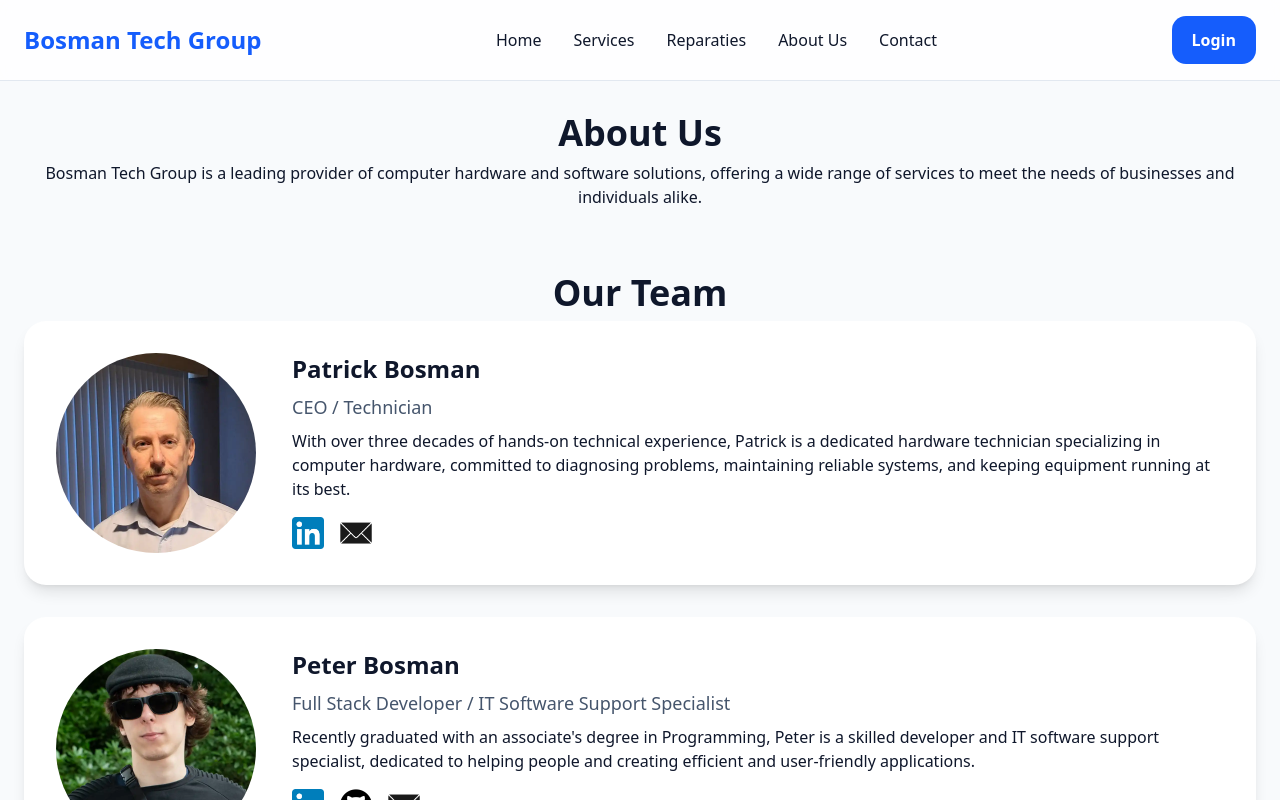
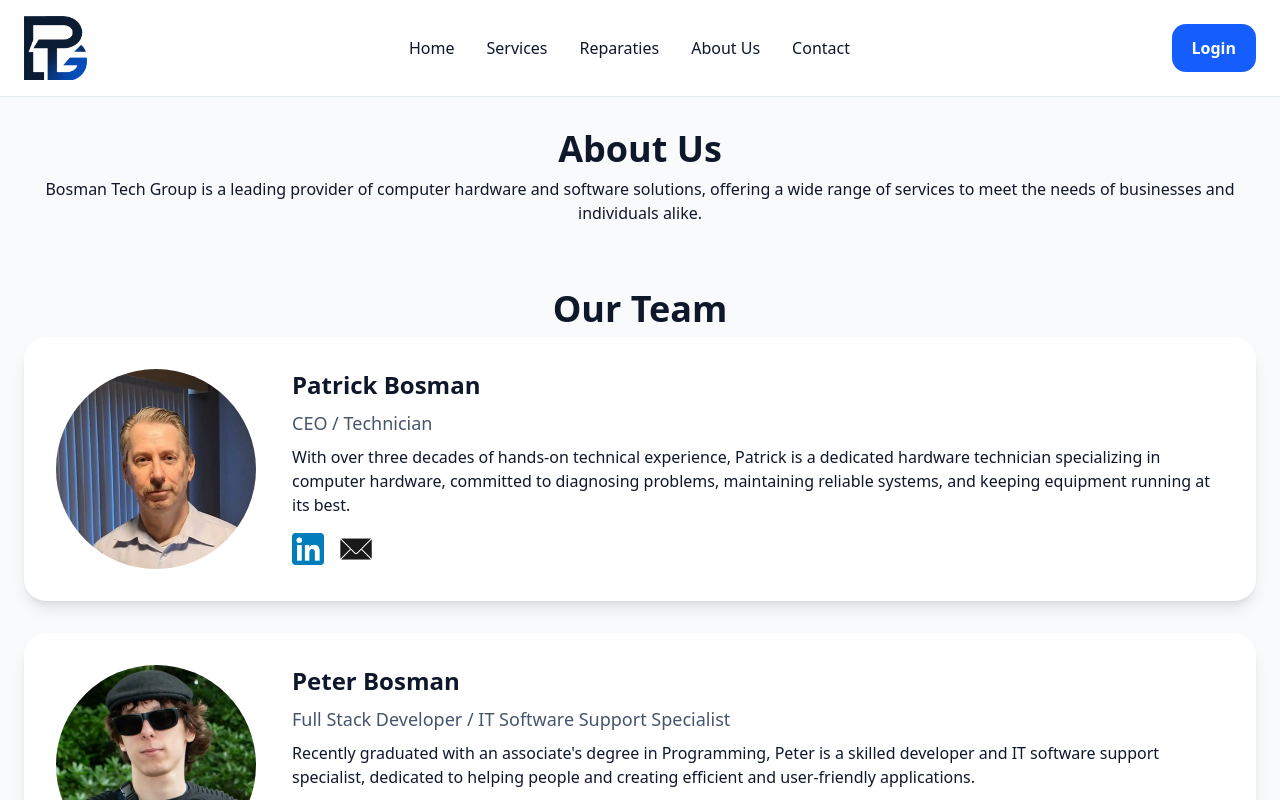
Before and after one commit to BosmanTechGroup/website, a Next.js app: page /en/about-us in a window 1280 px wide. Shown: the top 800 px of the page. Built offline with nearby package versions, Linux system fonts and the light colour scheme; no server answers.

Commit message:
chore: changed header text to logo

```diff
--- a/src/components/header.tsx
+++ b/src/components/header.tsx
@@ -1,19 +1,18 @@
 "use client";
 import { useTranslations } from "next-intl";
-import { companyInfo } from "@/src/lib/data";
 import { Link } from '@/src/i18n/navigation';
 import Button from "@/src/components/ui/button";
+import Logo from "./logo";
 
 export default function Header() {
   const tHeader = useTranslations("Header");
 
   return (
+    <header>
       <nav className="sticky top-0 z-50 border-b border-slate-200 bg-white/80 backdrop-blur">
         <div className="mx-auto flex max-w-7xl items-center justify-between px-6 py-4">
           <Link href="/">
-          <h1 className="text-2xl font-bold text-blue-600">
-            {companyInfo.name}
-          </h1>
+            <Logo isHeader={true} />
           </Link>
 
           <div className="hidden gap-8 md:flex">
@@ -37,5 +36,6 @@ export default function Header() {
           <Button onClick={() => (window.location.href = "/login")}>Login</Button>
         </div>
       </nav>
+    </header>
   );
 }
```
Lines whose indentation alone changed are shown as unchanged.
